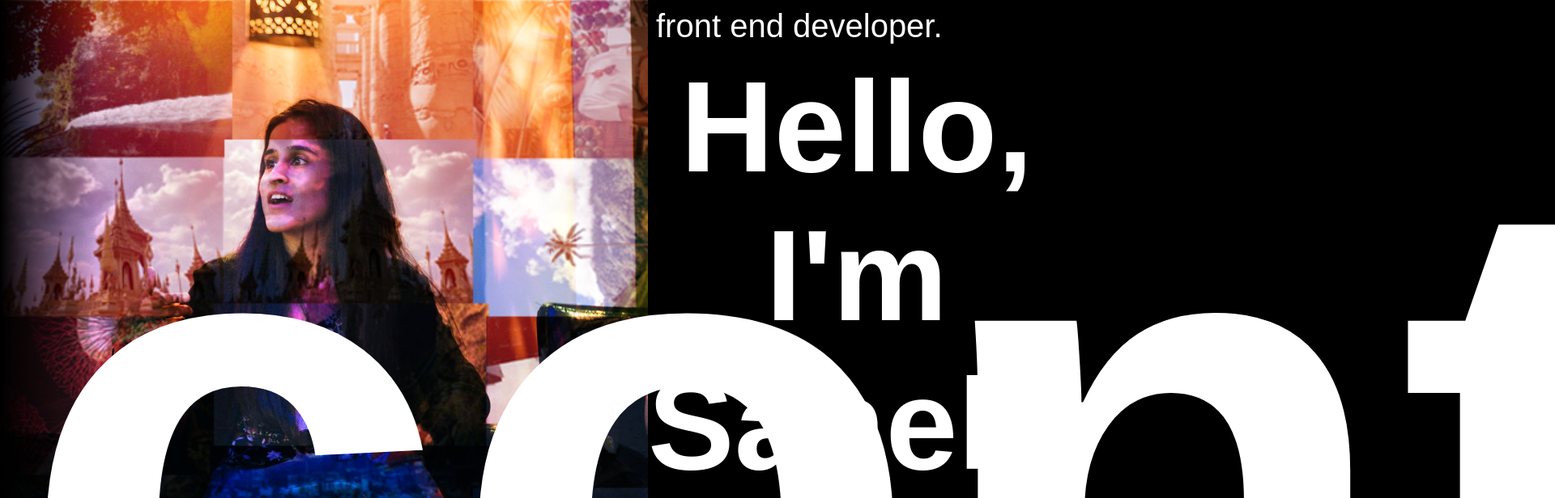
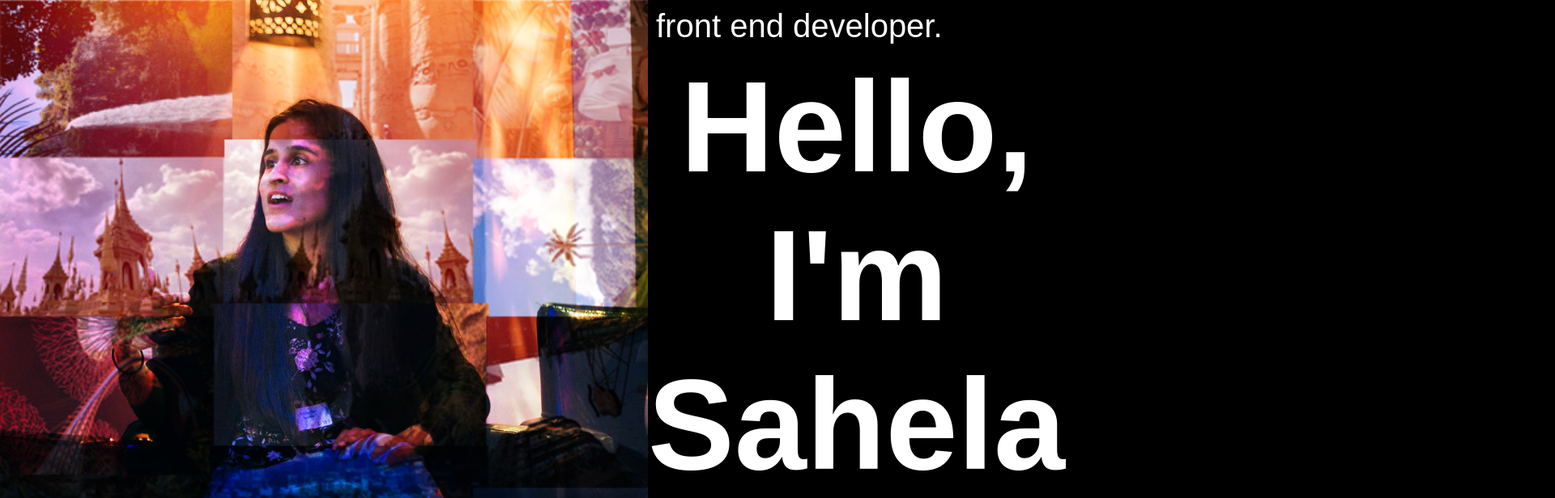
Before and after one commit to SahelaR/portfolioWebsite, a React (Create React App) app: page / in a window 1280 px wide. Shown: the top 616 px of the page at 81% size, 1920 px wide, since content can reach past the window. Built offline with nearby package versions, Linux system fonts and the light colour scheme; some icons are missing.

Commit message:
setstate

```diff
--- a/src/components/ContactMe/index.js
+++ b/src/components/ContactMe/index.js
@@ -27,9 +27,6 @@ export default class ContactMe extends React.Component {
         return (
 
             <div className={CSS.mainContainer}>
-                <h1>
-                    <a name="contact">contact</a>
-                </h1>
                 <h2>drop me a message</h2>
                 <br />
                 <div className={CSS.container}>
```
